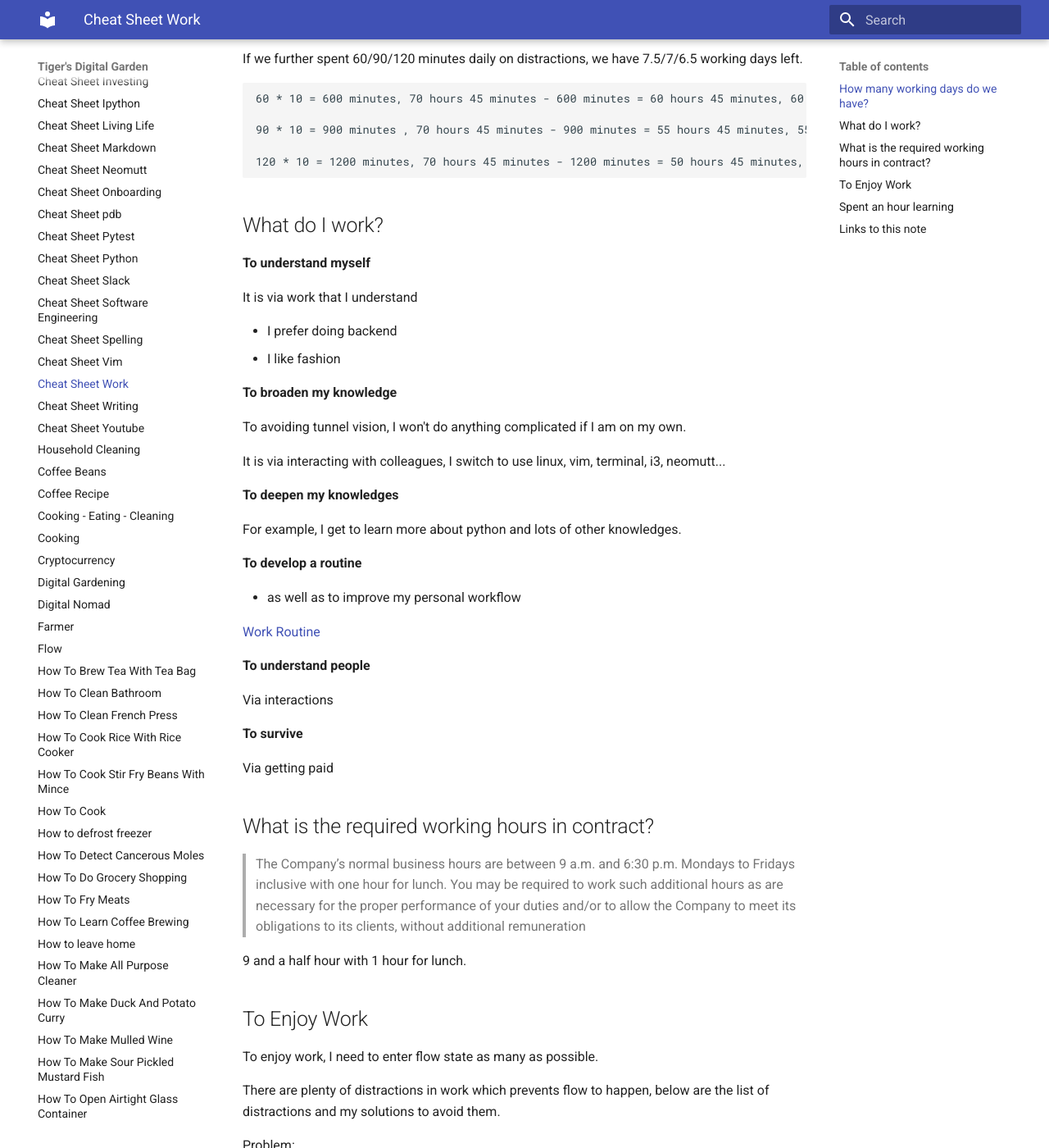
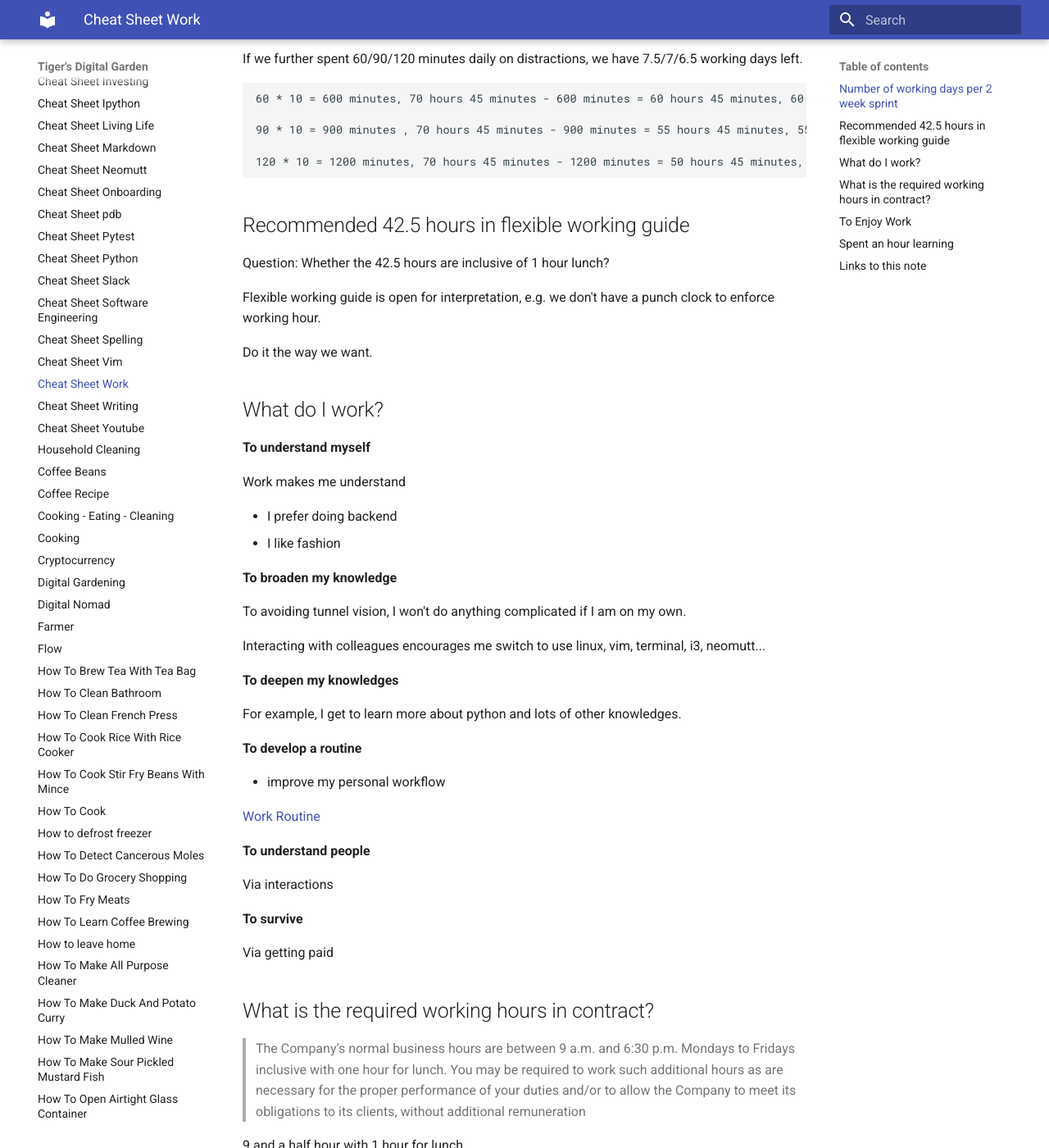
Before and after one commit to ynotstartups/notes, an MkDocs documentation site: the page built from notes/cheat-sheet-work.md, in a window 1280 px wide and 1400 px high, scrolled down 568 px. Shown: the whole window at 82% size. Built offline with MkDocs 1.6.1 and Material for MkDocs 9.7.7, drawn with Linux system fonts in a browser that asks for light colours; some of the changed text lies outside the part shown.

Commit message:
update cheat sheet work

````diff
--- a/notes/cheat-sheet-work.md
+++ b/notes/cheat-sheet-work.md
@@ -1,6 +1,6 @@
 # Cheat Sheet Work
 
-## How many working days do we have?
+## Number of working days per 2 week sprint
 
 Working hour is from 9:00 - 12:30, 13:30 - 18:00, which is 3:30 + 4:30 = 8 hours per day.
 
@@ -34,12 +34,20 @@ If we further spent 60/90/120 minutes daily on distractions, we have 7.5/7/6.5 w
 120 * 10 = 1200 minutes, 70 hours 45 minutes - 1200 minutes = 50 hours 45 minutes, 50 hours / 8 hours per work day = 6.5 working day
 ```
 
+## Recommended 42.5 hours in flexible working guide
+
+Question: Whether the 42.5 hours are inclusive of 1 hour lunch?
+
+Flexible working guide is open for interpretation, e.g. we don't have a punch clock to enforce working hour.
+
+Do it the way we want.
+
 
 ## What do I work?
 
 **To understand myself**
 
-It is via work that I understand
+Work makes me understand
 
 - I prefer doing backend
 - I like fashion
@@ -48,7 +56,7 @@ It is via work that I understand
 
 To avoiding tunnel vision, I won't do anything complicated if I am on my own.
 
-It is via interacting with colleagues, I switch to use linux, vim, terminal, i3, neomutt...
+Interacting with colleagues encourages me switch to use linux, vim, terminal, i3, neomutt...
 
 **To deepen my knowledges**
 
@@ -56,7 +64,7 @@ For example, I get to learn more about python and lots of other knowledges.
 
 **To develop a routine**
 
-- as well as to improve my personal workflow
+-  improve my personal workflow
 
 [Work Routine](work-routine.md)
 
````
